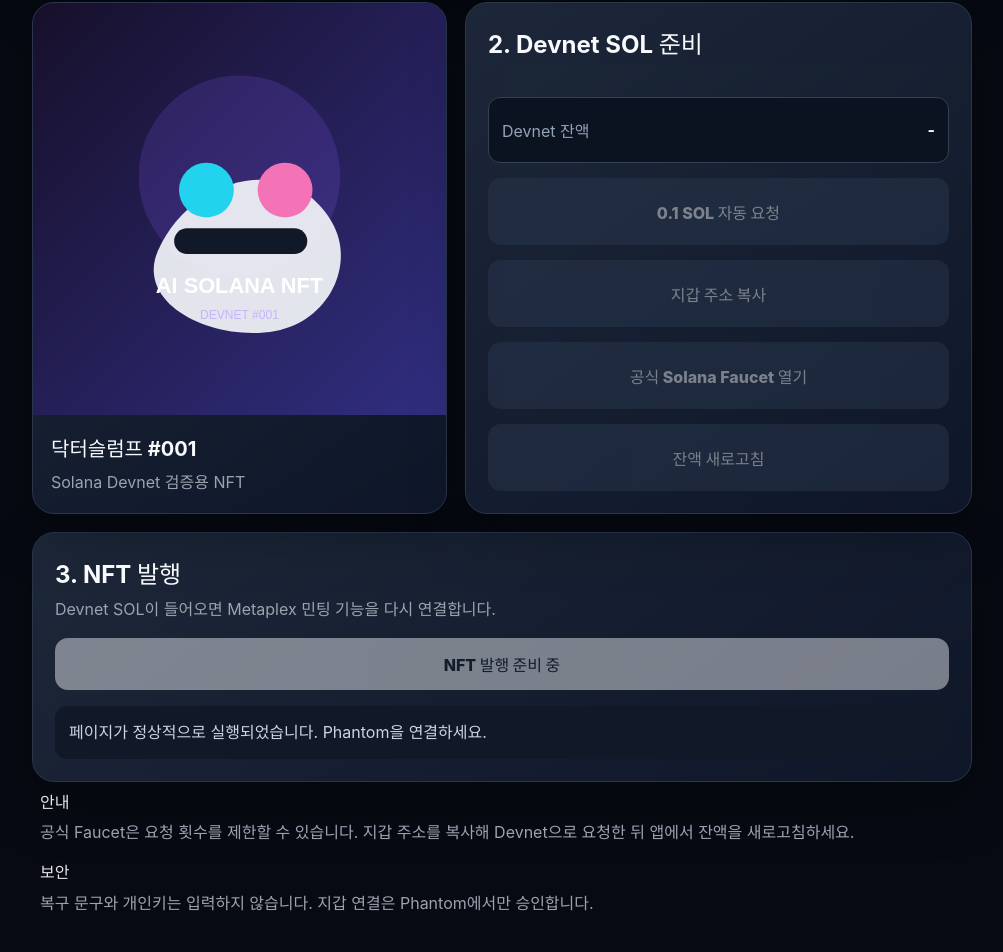
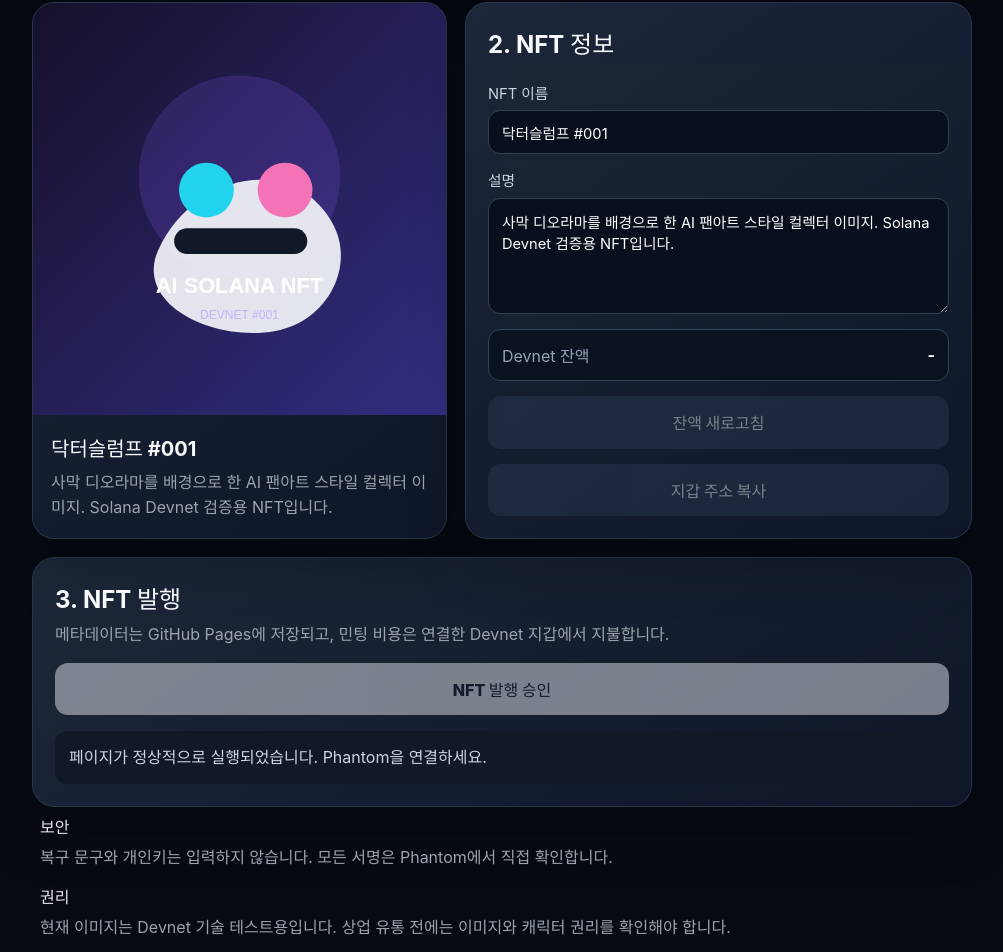
Before and after one commit to Daegu-Agent-Crew/ai-solana-agent, a React (Vite) app: page / in a window 1280 px wide. Shown: the part 388-1340 px from the top of the page, without its empty margins (138-1141 px from the left). Built offline with nearby package versions, Linux system fonts and the light colour scheme.

Commit message:
Add lazy-loaded Phantom NFT minting

```diff
--- a/src/App.tsx
+++ b/src/App.tsx
@@ -1,10 +1,12 @@
-import { useEffect, useState } from 'react';
+import { useEffect, useMemo, useState } from 'react';
 
 type PhantomProvider = {
   isPhantom?: boolean;
   publicKey?: { toString(): string };
   connect(options?: { onlyIfTrusted?: boolean }): Promise<{ publicKey: { toString(): string } }>;
   disconnect(): Promise<void>;
+  signTransaction(transaction: unknown): Promise<unknown>;
+  signAllTransactions?(transactions: unknown[]): Promise<unknown[]>;
 };
 
 declare global {
@@ -15,7 +17,7 @@
 }
 
 const RPC = 'https://api.devnet.solana.com';
-const FAUCET = 'https://faucet.solana.com/';
+const METADATA_URI = 'https://daegu-agent-crew.github.io/ai-solana-agent/metadata/doctor-slump-001.json';
 
 async function rpc(method: string, params: unknown[]) {
   const response = await fetch(RPC, {
@@ -38,6 +40,14 @@
   const [balance, setBalance] = useState<number | null>(null);
   const [status, setStatus] = useState('페이지가 정상적으로 실행되었습니다. Phantom을 연결하세요.');
   const [busy, setBusy] = useState(false);
+  const [name, setName] = useState('닥터슬럼프 #001');
+  const [description, setDescription] = useState('사막 디오라마를 배경으로 한 AI 팬아트 스타일 컬렉터 이미지. Solana Devnet 검증용 NFT입니다.');
+  const [mintAddress, setMintAddress] = useState('');
+
+  const explorerUrl = useMemo(
+    () => mintAddress ? `https://explorer.solana.com/address/${mintAddress}?cluster=devnet` : '',
+    [mintAddress],
+  );
 
   async function refreshBalance(address = wallet) {
     if (!address) return;
@@ -68,30 +78,60 @@
   async function copyWallet() {
     if (!wallet) return;
     await navigator.clipboard.writeText(wallet);
-    setStatus('지갑 주소를 복사했습니다. 공식 Faucet에 붙여넣으세요.');
+    setStatus('지갑 주소를 복사했습니다.');
   }
 
-  function openFaucet() {
-    window.open(FAUCET, '_blank', 'noopener,noreferrer');
-    setStatus('공식 Solana Faucet을 열었습니다. Devnet을 선택하고 복사한 지갑 주소를 입력하세요.');
-  }
-
-  async function airdrop() {
+  async function mintNft() {
     try {
       if (!wallet) throw new Error('먼저 Phantom을 연결하세요.');
+      if ((balance ?? 0) < 0.02) throw new Error('Devnet SOL 잔액이 부족합니다. 최소 0.02 SOL 이상을 권장합니다.');
+      const provider = getProvider();
+      if (!provider?.publicKey) throw new Error('Phantom 연결 상태를 다시 확인하세요.');
+
       setBusy(true);
-      setStatus('공개 Devnet RPC에 소량 에어드롭을 요청하고 있습니다…');
-      const signature = await rpc('requestAirdrop', [wallet, 100_000_000]);
-      for (let i = 0; i < 12; i += 1) {
-        await new Promise((resolve) => setTimeout(resolve, 1500));
-        const result = await rpc('getSignatureStatuses', [[signature], { searchTransactionHistory: true }]);
-        const value = result.value?.[0];
-        if (value?.confirmationStatus === 'confirmed' || value?.confirmationStatus === 'finalized') break;
-      }
+      setStatus('민팅 모듈을 불러오는 중입니다…');
+
+      const [umiDefaults, umiCore, metadata, signerAdapters, web3] = await Promise.all([
+        import('@metaplex-foundation/umi-bundle-defaults'),
+        import('@metaplex-foundation/umi'),
+        import('@metaplex-foundation/mpl-token-metadata'),
+        import('@metaplex-foundation/umi-signer-wallet-adapters'),
+        import('@solana/web3.js'),
+      ]);
+
+      const adapter = {
+        publicKey: new web3.PublicKey(provider.publicKey.toString()),
+        connected: true,
+        connecting: false,
+        disconnecting: false,
+        signTransaction: (transaction: unknown) => provider.signTransaction(transaction),
+        signAllTransactions: (transactions: unknown[]) =>
+          provider.signAllTransactions
+            ? provider.signAllTransactions(transactions)
+            : Promise.all(transactions.map((transaction) => provider.signTransaction(transaction))),
+      };
+
+      const umi = umiDefaults.createUmi(RPC)
+        .use(metadata.mplTokenMetadata())
+        .use(signerAdapters.walletAdapterIdentity(adapter as never));
+
+      const mint = umiCore.generateSigner(umi);
+      setStatus('Phantom에서 NFT 발행 트랜잭션을 승인하세요.');
+
+      await metadata.createNft(umi, {
+        mint,
+        name: name.trim() || 'AI Solana NFT #001',
+        uri: METADATA_URI,
+        sellerFeeBasisPoints: umiCore.percentAmount(0),
+      }).sendAndConfirm(umi);
+
+      const address = mint.publicKey.toString();
+      setMintAddress(address);
       await refreshBalance(wallet);
-      setStatus(`0.1 SOL 에어드롭 요청 완료: ${signature}`);
+      setStatus(`NFT 발행 완료: ${address}`);
     } catch (error) {
-      setStatus(`자동 에어드롭이 제한되었습니다. 아래 '주소 복사 → 공식 Faucet 열기'를 사용하세요. (${error instanceof Error ? error.message : '알 수 없는 오류'})`);
+      const message = error instanceof Error ? error.message : '알 수 없는 오류';
+      setStatus(`NFT 발행 실패: ${message}`);
     } finally {
       setBusy(false);
     }
@@ -113,7 +153,7 @@
       <header className="hero">
         <span className="badge">Solana Devnet · Phantom</span>
         <h1>AI Solana NFT Agent</h1>
-        <p>Phantom 연결과 Devnet SOL 준비를 먼저 안정화한 버전입니다.</p>
+        <p>GitHub Pages에서 직접 NFT 트랜잭션을 만들고 Phantom으로 최종 승인합니다.</p>
       </header>
 
       <section className="card walletRow">
@@ -127,28 +167,31 @@
       <section className="grid">
         <article className="card preview">
           <img src={`${import.meta.env.BASE_URL}nft-image.svg`} alt="NFT preview" />
-          <div><strong>닥터슬럼프 #001</strong><span>Solana Devnet 검증용 NFT</span></div>
+          <div><strong>{name}</strong><span>{description}</span></div>
         </article>
         <article className="card formCard">
-          <h2>2. Devnet SOL 준비</h2>
+          <h2>2. NFT 정보</h2>
+          <label>NFT 이름<input value={name} onChange={(event) => setName(event.target.value)} /></label>
+          <label>설명<textarea rows={5} value={description} onChange={(event) => setDescription(event.target.value)} /></label>
           <div className="balance"><span>Devnet 잔액</span><strong>{balance === null ? '-' : `${balance.toFixed(4)} SOL`}</strong></div>
-          <button onClick={airdrop} disabled={!wallet || busy}>0.1 SOL 자동 요청</button>
+          <button onClick={() => refreshBalance()} disabled={!wallet || busy}>잔액 새로고침</button>
           <button onClick={copyWallet} disabled={!wallet || busy}>지갑 주소 복사</button>
-          <button onClick={openFaucet} disabled={!wallet || busy}>공식 Solana Faucet 열기</button>
-          <button onClick={() => refreshBalance()} disabled={!wallet || busy}>잔액 새로고침</button>
         </article>
       </section>
 
       <section className="card actions">
         <h2>3. NFT 발행</h2>
-        <p>Devnet SOL이 들어오면 Metaplex 민팅 기능을 다시 연결합니다.</p>
-        <button className="primary" disabled>NFT 발행 준비 중</button>
+        <p>메타데이터는 GitHub Pages에 저장되고, 민팅 비용은 연결한 Devnet 지갑에서 지불합니다.</p>
+        <button className="primary" onClick={mintNft} disabled={!wallet || busy || (balance ?? 0) <= 0}>
+          {busy ? '처리 중…' : 'NFT 발행 승인'}
+        </button>
         <div className="status">{status}</div>
+        {explorerUrl && <a className="explorer" href={explorerUrl} target="_blank" rel="noreferrer">Solana Explorer에서 NFT 확인</a>}
       </section>
 
       <section className="notice">
-        <strong>안내</strong><p>공식 Faucet은 요청 횟수를 제한할 수 있습니다. 지갑 주소를 복사해 Devnet으로 요청한 뒤 앱에서 잔액을 새로고침하세요.</p>
-        <strong>보안</strong><p>복구 문구와 개인키는 입력하지 않습니다. 지갑 연결은 Phantom에서만 승인합니다.</p>
+        <strong>보안</strong><p>복구 문구와 개인키는 입력하지 않습니다. 모든 서명은 Phantom에서 직접 확인합니다.</p>
+        <strong>권리</strong><p>현재 이미지는 Devnet 기술 테스트용입니다. 상업 유통 전에는 이미지와 캐릭터 권리를 확인해야 합니다.</p>
       </section>
     </main>
   );
```
